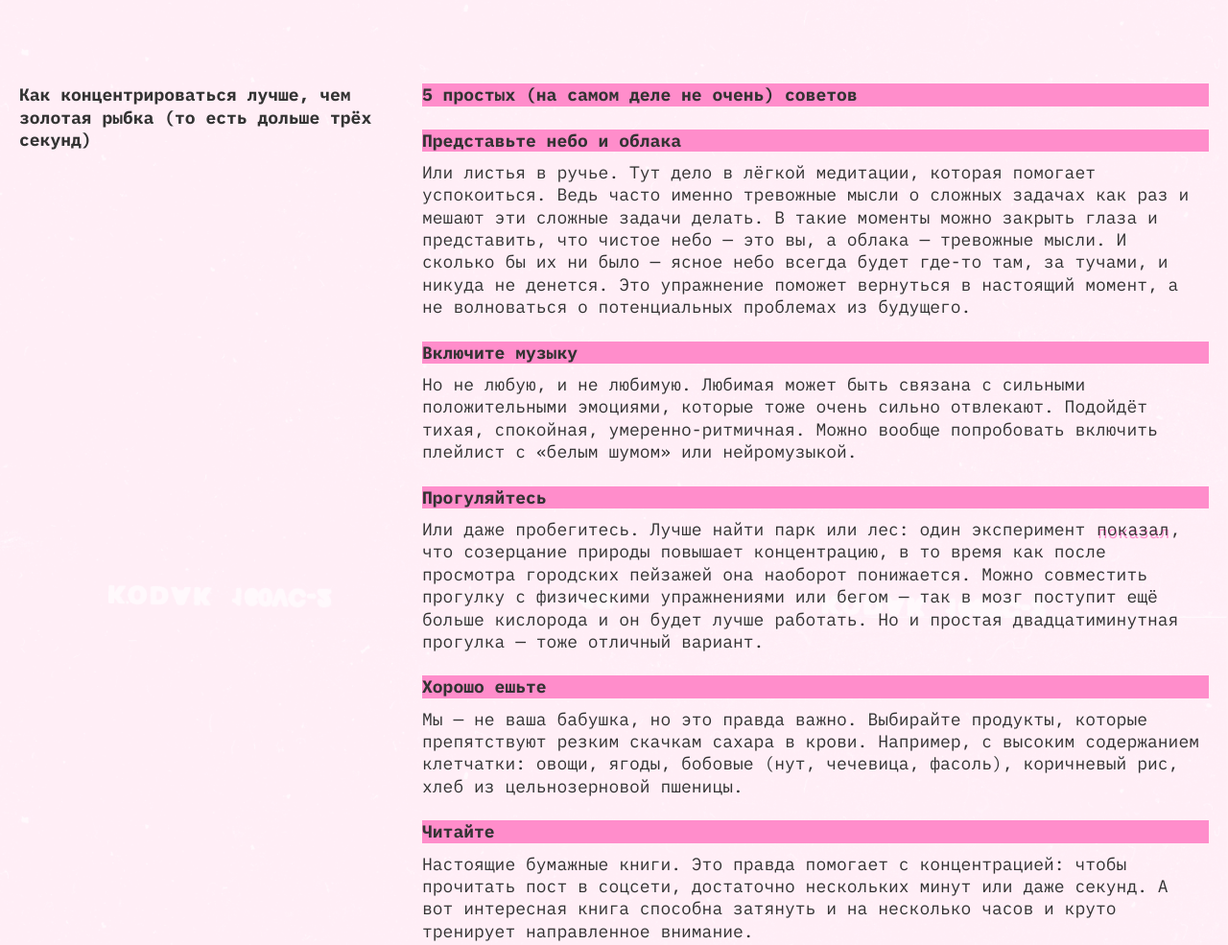
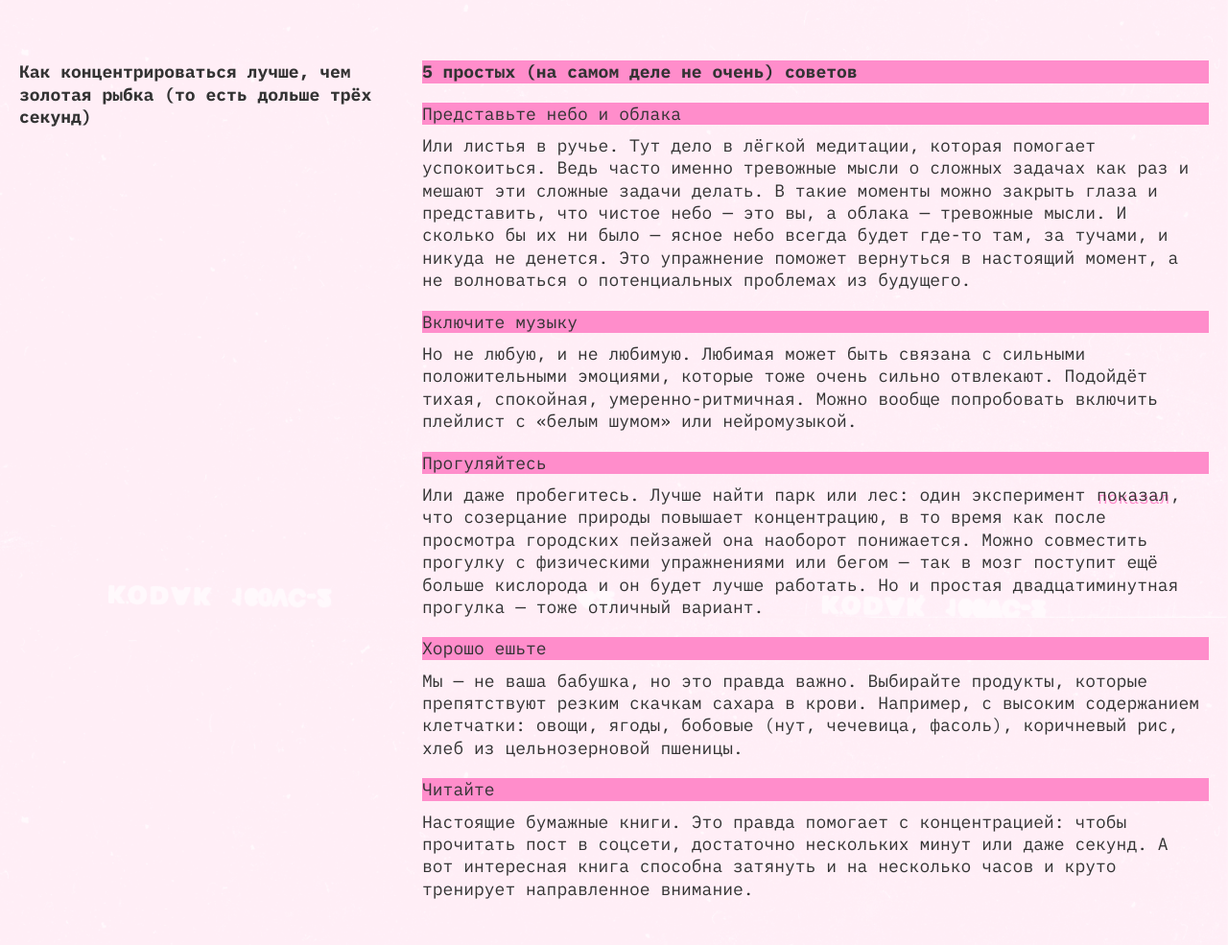
Before and after one commit to mhmsangare-ship-it/slozhno-sosredotochitsya-ad, a plain HTML site: page index.html in a window 1280 px wide. Shown: the part 1756-2741 px from the top of the page at 96% size. Drawn offline with Linux system fonts and the light colour scheme.

Commit message:
Исправлены отступы и начертание заголовков

```diff
--- a/styles/style.css
+++ b/styles/style.css
@@ -148,7 +148,7 @@
 
 .section__cards {
   display: grid;
-  gap: 24px;
+  gap: 20px;
 }
 
 .section__subtitle {
@@ -160,10 +160,6 @@
   font-size: inherit;
 }
 
-.card__title_weight_regular {
-  font-weight: normal;
-}
-
 .card__text:not(:last-child) {
   margin-block-end: 1em;
 }
@@ -172,6 +168,10 @@
   color: var(--decor-text-color, #000028);
   font-weight: bold;
   background-color: var(--decor-bg-color, #ff0070);
+}
+
+.card__title_weight_regular {
+  font-weight: normal;
 }
 
 .link {
--- a/styles/variables.css
+++ b/styles/variables.css
@@ -35,7 +35,7 @@
     --title-size: clamp(7.5rem, 0.5625rem + 14.4531vw, 9.8125rem);
     --page-padding: 20px;
     --content-padding: 60px;
-    --section-gap: 90px;
+    --section-gap: 80px;
     --zone-min-height: 1024px;
   }
 }
```
